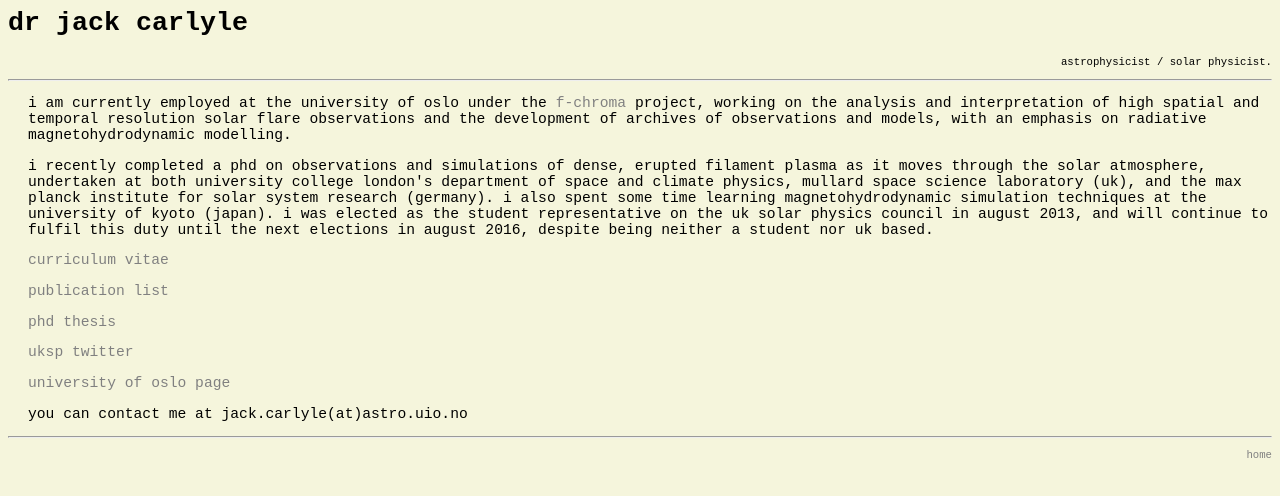
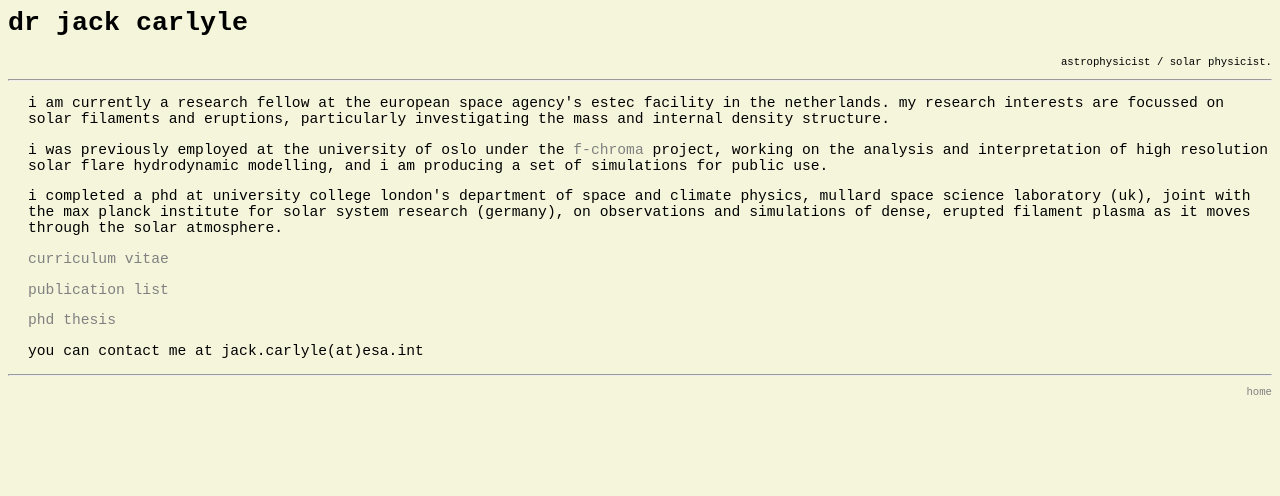
Before and after one commit to jckcrll/JackCWebsite, a plain HTML site: page prof.html in a window 1280 px wide. Drawn offline with Linux system fonts and the light colour scheme.

Commit message:
updating for esa

```diff
--- a/prof.html
+++ b/prof.html
@@ -23,14 +23,17 @@
 <h1>dr jack carlyle</h1>
 <p class="end">astrophysicist / solar physicist.</p>
 <hr />
-<p>i am currently employed at the university of oslo under the <a href="http://www.fchroma.org/">f-chroma</a> project, working on the analysis and interpretation of high spatial and temporal resolution solar flare observations and the development of archives of observations and models, with an emphasis on radiative magnetohydrodynamic modelling.</p>
-<p>i recently completed a phd on observations and simulations of dense, erupted filament plasma as it moves through the solar atmosphere, undertaken at both university college london's department of space and climate physics, mullard space science laboratory (uk), and the max planck institute for solar system research (germany). i also spent some time learning magnetohydrodynamic simulation techniques at the university of kyoto (japan). i was elected as the student representative on the uk solar physics council in august 2013, and will continue to fulfil this duty until the next elections in august 2016, despite being neither a student nor uk based.</p>
+<p>i am currently a research fellow at the european space agency's estec facility in the netherlands. my research interests are focussed on solar filaments and eruptions,  particularly investigating the mass and internal density structure.</p>
+<p>i was previously employed at the university of oslo under the <a href="http://www.fchroma.org/">f-chroma</a> project, working on the analysis and interpretation of high resolution solar flare hydrodynamic modelling, and i am producing a set of simulations for public use.</p>
+<p>i completed a phd at university college london's department of space and climate physics, mullard space science laboratory (uk), joint with the max planck institute for solar system research (germany), on observations and simulations of dense, erupted filament plasma as it moves through the solar atmosphere.</p>
+
+
+
 <p><a href="JackCarlyleCV.pdf">curriculum vitae</a></p>
 <p><a href="pubs.html">publication list</a></p>
 <p><a href="http://discovery.ucl.ac.uk/1474315/">phd thesis</a></p>
-<p><a href="http://www.twitter.com/uksolarphysics">uksp twitter</a></p>
-<p><a href="http://www.mn.uio.no/astro/english/people/aca/jackca/">university of oslo page</a></p>
-<p>you can contact me at jack.carlyle(at)astro.uio.no</p>
+<!-- <p><a href="http://www.mn.uio.no/astro/english/people/aca/jackca/">university of oslo page</a></p> -->
+<p>you can contact me at jack.carlyle(at)esa.int</p>
 <hr />
 <p class="end"><a href="index.html">home</a></p>
 </body>
```
